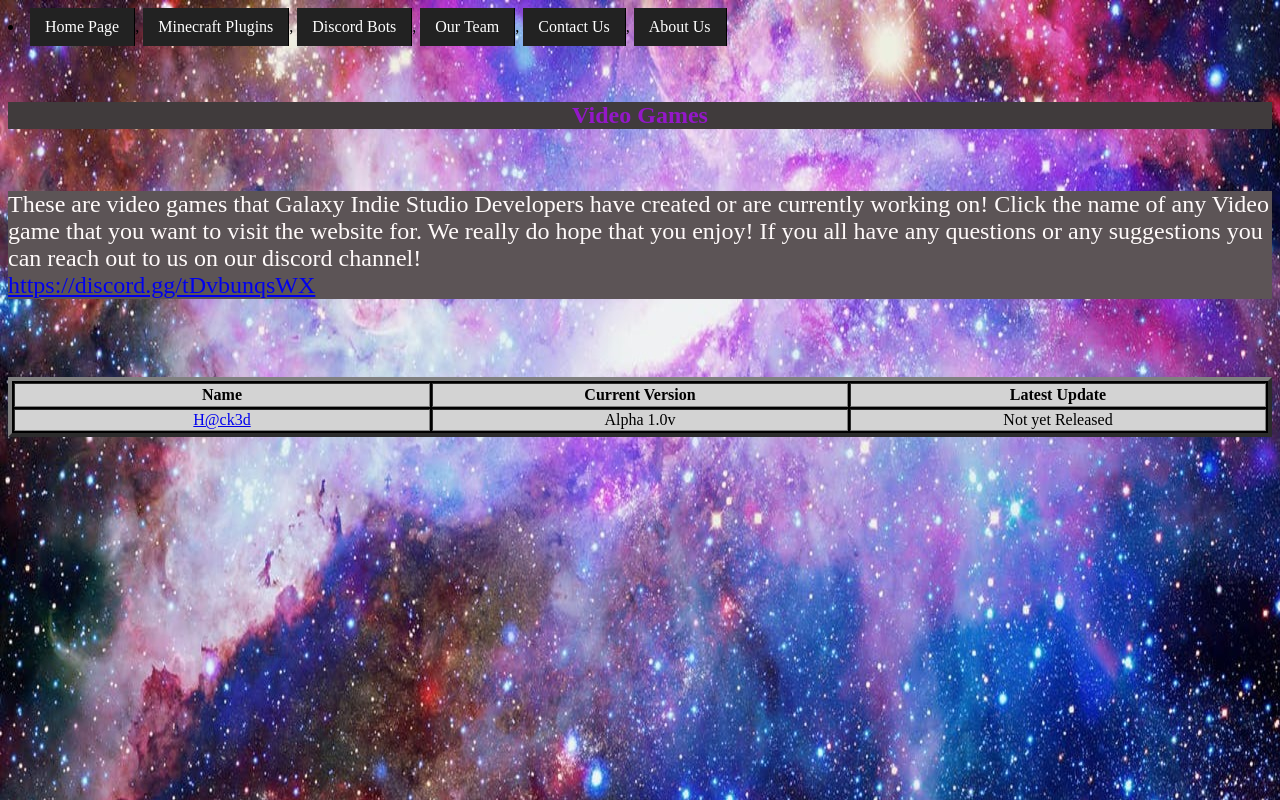
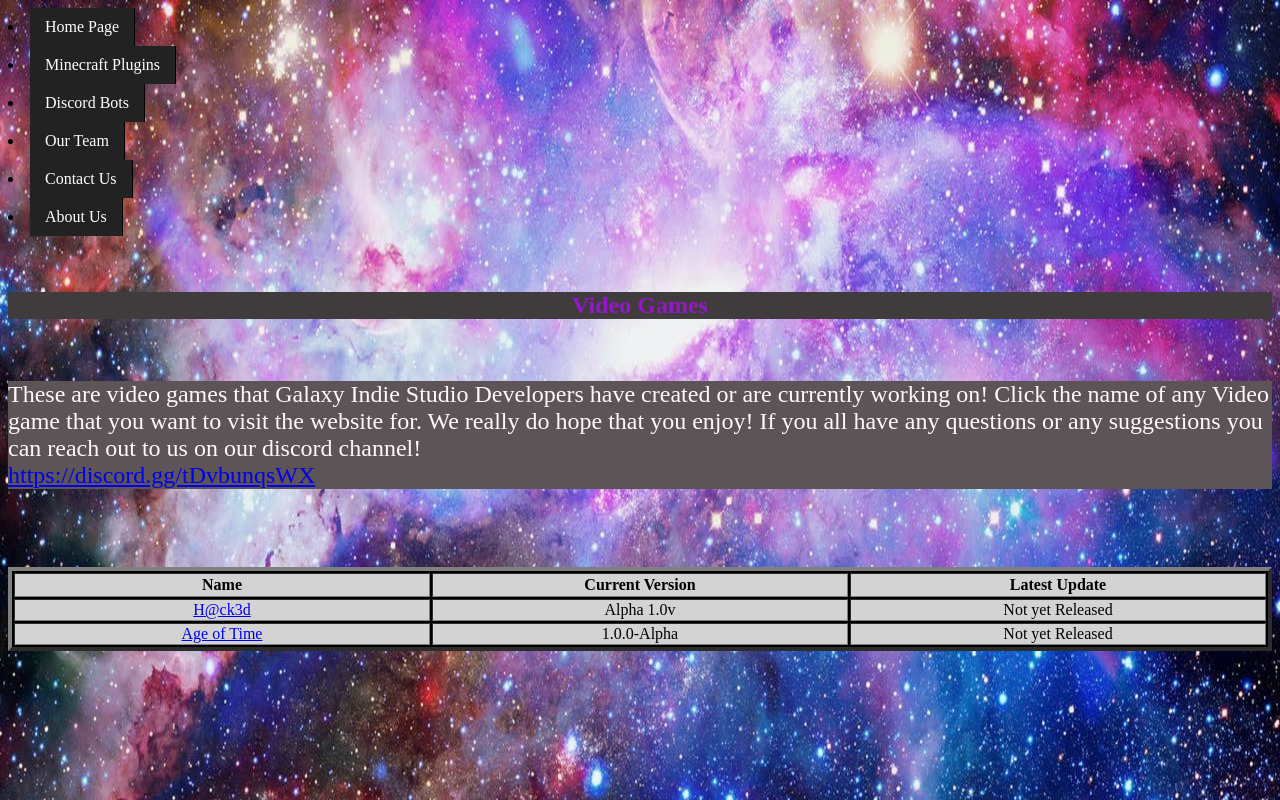
Before and after one commit to Galaxy-Indie-Studio/GIS, a plain HTML site: page videogames.html in a window 1280 px wide. Drawn offline with Linux system fonts and the light colour scheme.

Commit message:
Add files via upload

```diff
--- a/videogames.html
+++ b/videogames.html
@@ -9,13 +9,12 @@
 	<body>
 		<nav>
 			<ui>
-				<li>
-					<a href="index.html">Home Page</a>,
-					<a href="minecraftplugins.html">Minecraft Plugins</a>,
-					<a href="discordbot.html">Discord Bots</a>,
-					<a href="ourteam.html">Our Team</a>,
-					<a href="maincontactus.html">Contact Us</a>,
-					<a href="mainaboutus.html">About Us</a></li>
+				<li><a href="index.html">Home Page</a></li>
+				<li><a href="minecraftplugins.html">Minecraft Plugins</a></li>
+				<li><a href="discordbot.html">Discord Bots</a></li>
+				<li><a href="ourteam.html">Our Team</a></li>
+				<li><a href="maincontactus.html">Contact Us</a></li>
+				<li><a href="mainaboutus.html">About Us</a></li>
 			</ui>
 		</nav>
 		<br>
@@ -37,6 +36,11 @@
 				<td align = "center" bgcolor="lightgray">Alpha 1.0v</td>
 				<td align = "center" bgcolor="lightgray">Not yet Released</td>
 			</tr>
+			<tr>
+				<td align="center" bgcolor="lightgray"><a href="aotindex.html">Age of Time</a></td>
+				<td align="center" bgcolor="lightgray">1.0.0-Alpha</td>
+				<td align="center" bgcolor="lightgray">Not yet Released</td>
+			</tr>
 		</table>
 
 	</body>
```
